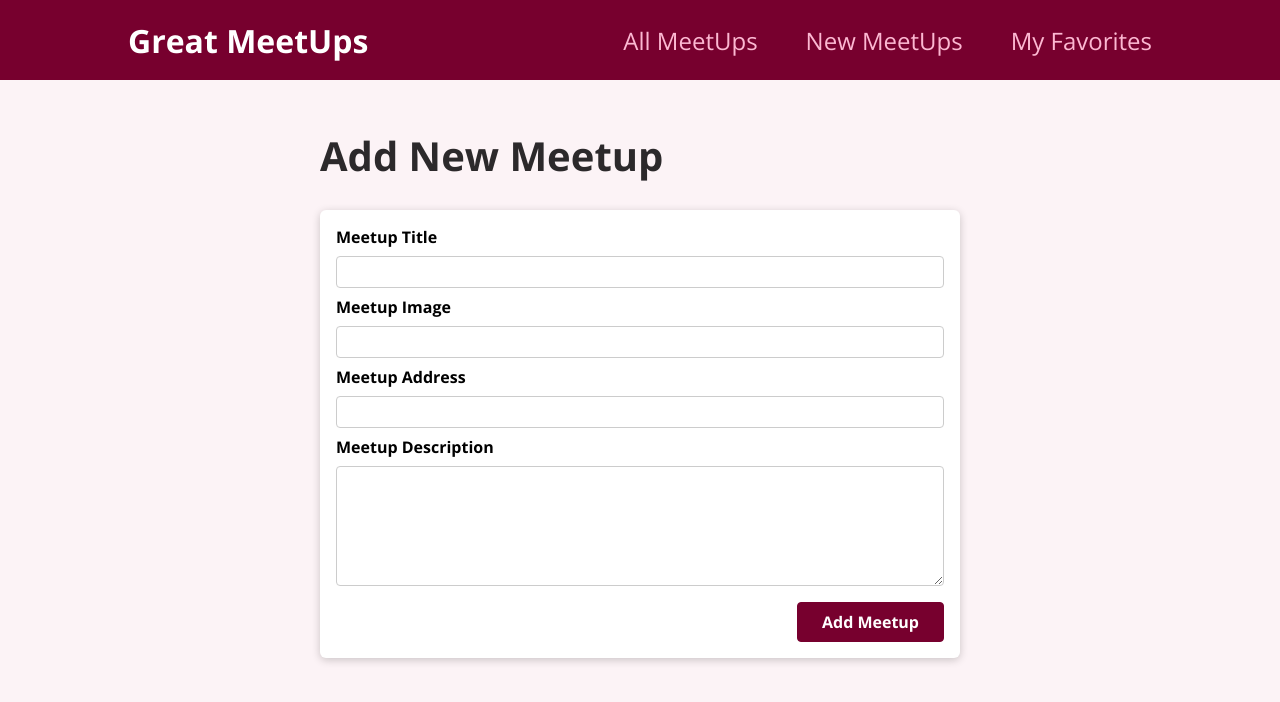
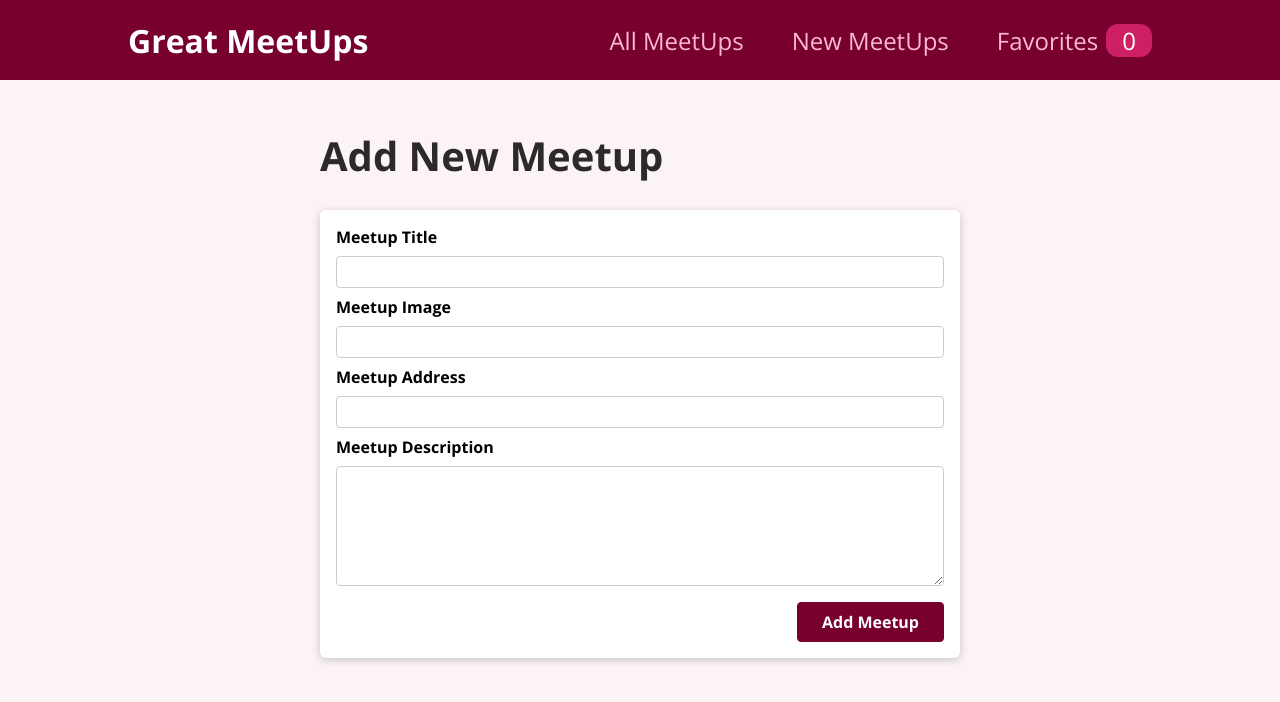
Before and after one commit to bensonaddo/youtube-series, a React (Create React App) app: page /new-meetup in a window 1280 px wide. Shown: the top 702 px of the page. Built offline with nearby package versions, Linux system fonts and the light colour scheme.

Commit message:
added logic to show state badge new fav link

```diff
--- a/src/components/main-nav/MainNavigation.js
+++ b/src/components/main-nav/MainNavigation.js
@@ -1,7 +1,10 @@
+import { useContext } from "react";
 import { NavLink } from "react-router-dom";
 import mainNavCss from "./MainNavigation.module.css";
+import FavoritesContext from "../../state-mgmt/favorites-context";
 
 function MainNavigation() {
+  const favoritesCtx = useContext(FavoritesContext);
   return (
     <header className={mainNavCss.header}>
       <div className={mainNavCss.logo}>Great MeetUps</div>
@@ -14,7 +17,12 @@ function MainNavigation() {
             <NavLink to="/new-meetup">New MeetUps</NavLink>
           </li>
           <li>
-            <NavLink to="/favorites">My Favorites</NavLink>
+            <NavLink to="/favorites">
+              Favorites
+              <span className={mainNavCss.badge}>
+                {favoritesCtx.totalFavorites}
+              </span>
+            </NavLink>
           </li>
         </ul>
       </nav>
```
